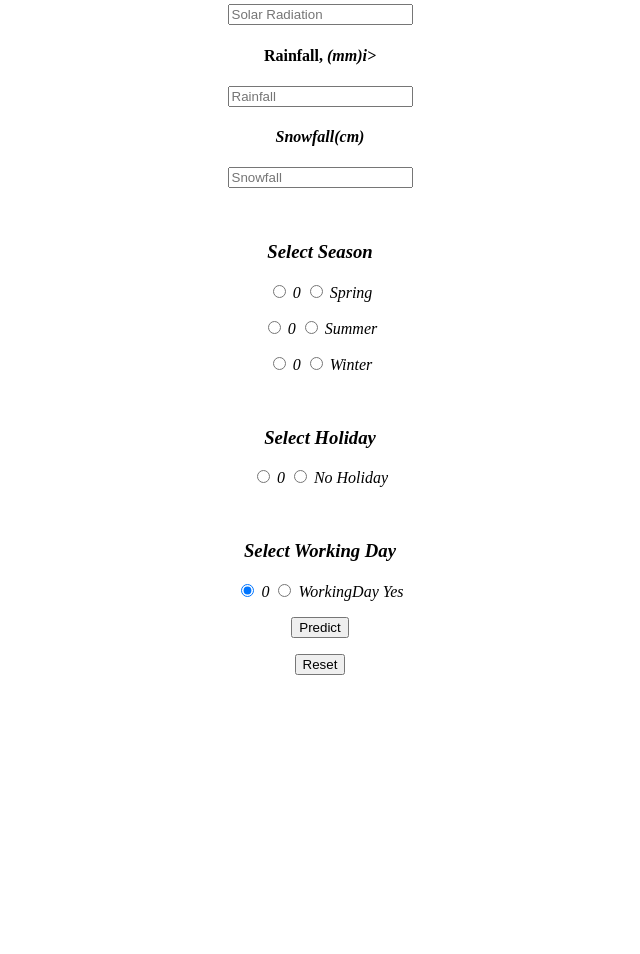
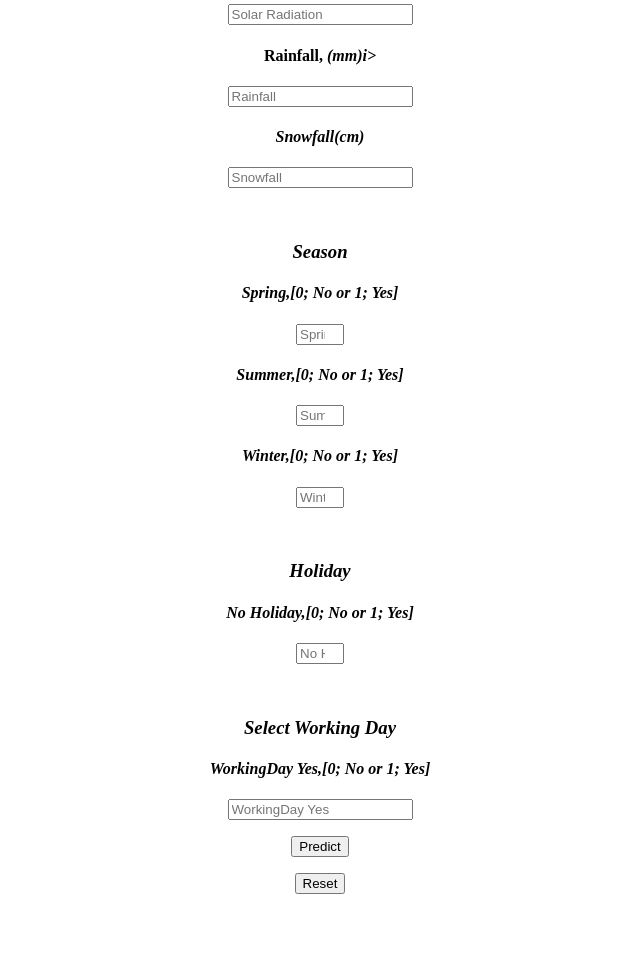
Before and after one commit to Otobi1/Bike-Demand-Prediction, a Flask app: page / in a window 1280 px wide. Shown: the part 604-1558 px from the top of the page, without its empty margins (320-960 px from the left). Before the commit the page ends 1279 px from the top, so only its background shows below. Run offline with Flask 2, Linux system fonts and the light colour scheme; parts of the project's set-up code (start-up, migrations or seed data) failed here and were passed over.

Commit message:
index template

```diff
--- a/templates/index.html
+++ b/templates/index.html
@@ -50,40 +50,30 @@
                     <input type="number" name="Snowfall" placeholder="Snowfall" required="required" step=".1"/>
                 </p>
                 <br>
-                <p><h3>Select Season</h3></p>
+                <p><h3>Season</h3></p>
                 <p>
-                    <input type="radio" id="Spring" name="No" value=0 checked>
-                    <label for="Spring">0</label>
-                    <input type="radio" id="Spring" name="Yes" value="1">
-                    <label for="Spring">Spring</label>
+                    <h4 style="text-emphasis-color: darkgreen;">Spring,<i>[0; No or 1; Yes]</i> </h4>
+                    <input type="number" name="Spring" placeholder="Spring" required="required" min="0" max="1"/>
                 </p>
                 <p>
-                    <input type="radio" id="Summer" name="No" value=0 checked>
-                    <label for="Summer">0</label>
-                    <input type="radio" id="Summer" name="Yes" value="1">
-                    <label for="Summer">Summer</label>
+                    <h4 style="text-emphasis-color: darkgreen;">Summer,<i>[0; No or 1; Yes]</i> </h4>
+                    <input type="number" name="Summer" placeholder="Summer" required="required" min="0" max="1"/>
                 </p>
                 <p>
-                    <input type="radio" id="Winter" name="No" value=0 checked>
-                    <label for="Winter">0</label>
-                    <input type="radio" id="Winter" name="Yes" value="1">
-                    <label for="Winter">Winter</label>
+                    <h4 style="text-emphasis-color: darkgreen;">Winter,<i>[0; No or 1; Yes]</i> </h4>
+                    <input type="number" name="Winter" placeholder="Winter" required="required" min="0" max="1"/>
                 </p>
                 <br>
-                <p><h3>Select Holiday</h3></p>
+                <p><h3>Holiday</h3></p>
                 <p>
-                    <input type="radio" id="No Holiday" name="No" value=0 checked>
-                    <label for="No Holiday">0</label>
-                    <input type="radio" id="Holiday" name="Yes" value="1">
-                    <label for="No Holiday">No Holiday</label>
+                    <h4 style="text-emphasis-color: darkgreen;">No Holiday,<i>[0; No or 1; Yes]</i> </h4>
+                    <input type="number" name="No Holiday" placeholder="No Holiday" required="required" min="0" max="1"/>
                 </p>
                 <br>
                 <p><h3>Select Working Day</h3></p>
                 <p>
-                    <input type="radio" id="WorkingDay Yes" name="No" value=0 checked>
-                    <label for="WorkingDay Yes">0</label>
-                    <input type="radio" id="Spring" name="Yes" value="1">
-                    <label for="WorkingDay Yes">WorkingDay Yes</label>
+                    <h4 style="text-emphasis-color: darkgreen;">WorkingDay Yes,<i>[0; No or 1; Yes]</i> </h4>
+                    <input type="Wor" name="WorkingDay Yes" placeholder="WorkingDay Yes" required="required" min="0" max="1"/>
                 </p>
                 <p><button type="submit" class="btn btn-primary btn-block btn-large">Predict</button></p>
                 <p><input type="reset"></p>
```
